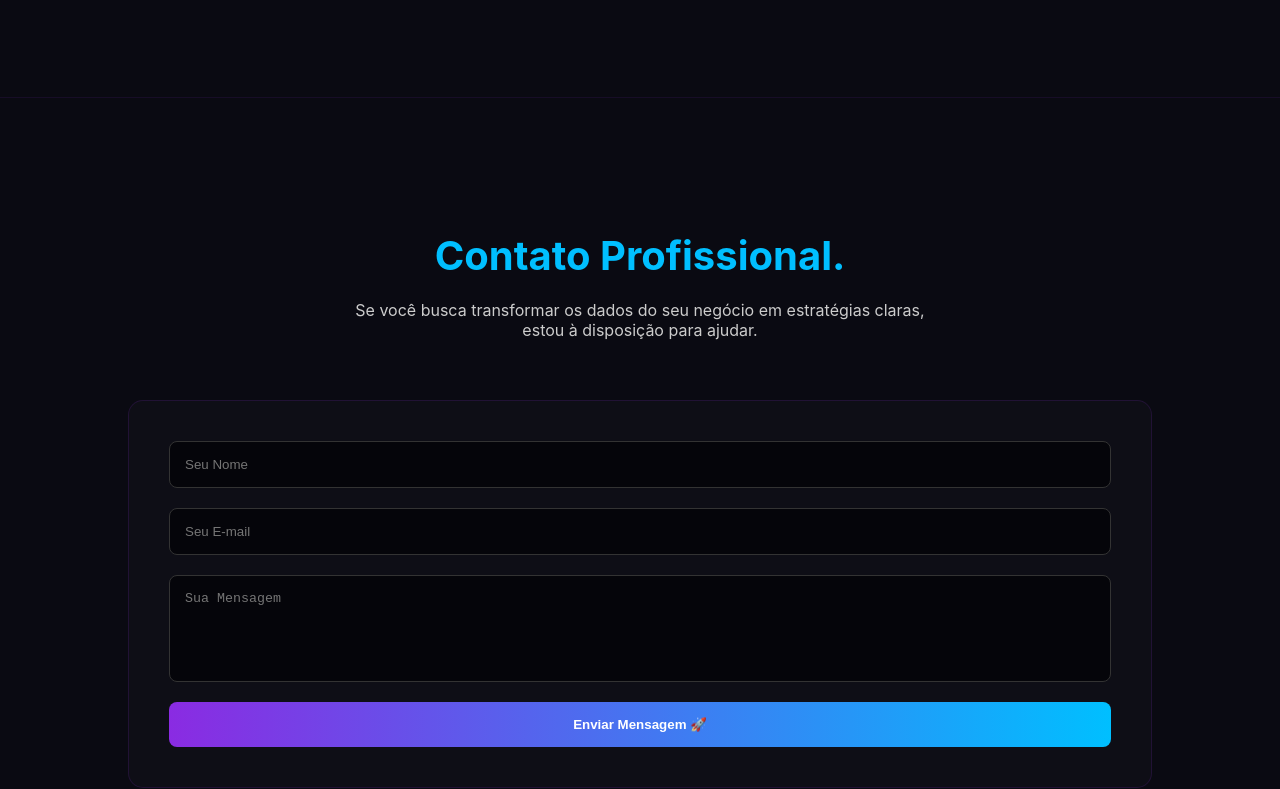
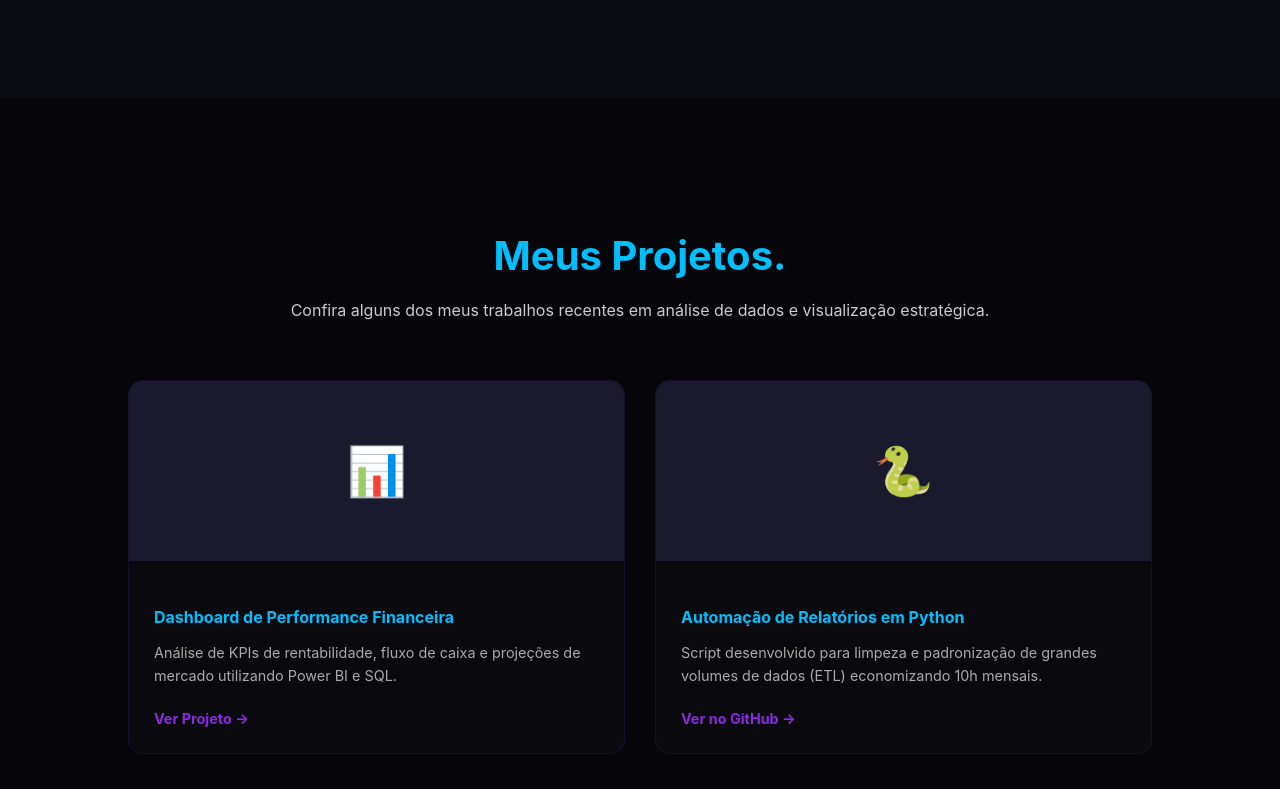
Before and after one commit to avitoriazz/portfolio-vitoria, a plain HTML site: page index.html in a window 1280 px wide. Shown: the part 1470-2259 px from the top of the page. Drawn offline with Linux system fonts and the light colour scheme.

Commit message:
Update index.html

```diff
--- a/index.html
+++ b/index.html
@@ -3,7 +3,7 @@
 <head>
     <meta charset="UTF-8">
     <meta name="viewport" content="width=device-width, initial-scale=1.0">
-    <title>Vitória Oliveira | Analista de Dados Autônoma</title>
+    <title>Vitória Oliveira | Analista de Dados</title>
     <style>
         /* Estilos Globais */
         body {
@@ -97,6 +97,18 @@
         .skill-card h4 { color: #00bfff; margin-bottom: 15px; font-size: 1.2rem; margin-top: 0; }
         .skill-card ul { color: #aaa; list-style: none; padding: 0; line-height: 1.8; font-size: 0.95rem; margin: 0; }
 
+        /* Estilo para os Cards de Projetos */
+        .project-card {
+            background: rgba(255, 255, 255, 0.02);
+            border-radius: 15px;
+            border: 1px solid rgba(138, 43, 226, 0.15);
+            overflow: hidden;
+            text-align: left;
+            transition: 0.3s;
+        }
+        .project-card:hover { transform: translateY(-10px); border-color: #00bfff; }
+        .project-img-placeholder { background: #1a1a2e; height: 180px; display: flex; justify-content: center; align-items: center; font-size: 3rem; }
+
         @media (max-width: 900px) {
             .hero { flex-direction: column-reverse; text-align: center; padding-top: 100px; height: auto; padding-bottom: 50px; }
             .hero-img { width: 250px; height: 250px; }
@@ -186,24 +198,50 @@
         </div>
     </section>
 
+    <section id="projetos" style="padding: 100px 10%; background-color: #05050a; text-align: center; border-top: 1px solid rgba(138, 43, 226, 0.1);">
+        <h2 style="font-size: 2.5rem; color: #00bfff; margin-bottom: 20px;">Meus Projetos<span>.</span></h2>
+        <p style="color: #ccc; margin-bottom: 60px;">Confira alguns dos meus trabalhos recentes em análise de dados e visualização estratégica.</p>
+
+        <div style="display: grid; grid-template-columns: repeat(auto-fit, minmax(300px, 1fr)); gap: 30px; justify-content: center;">
+
+            <div class="project-card">
+                <div class="project-img-placeholder">📊</div>
+                <div style="padding: 25px;">
+                    <h4 style="color: #00bfff; margin-bottom: 10px;">Dashboard de Performance Financeira</h4>
+                    <p style="color: #aaa; font-size: 0.9rem; line-height: 1.6; margin-bottom: 20px;">Análise de KPIs de rentabilidade, fluxo de caixa e projeções de mercado utilizando Power BI e SQL.</p>
+                    <a href="https://github.com/avitoriazz" target="_blank" style="color: #8a2be2; text-decoration: none; font-weight: bold; font-size: 0.9rem;">Ver Projeto →</a>
+                </div>
+            </div>
+
+            <div class="project-card">
+                <div class="project-img-placeholder">🐍</div>
+                <div style="padding: 25px;">
+                    <h4 style="color: #00bfff; margin-bottom: 10px;">Automação de Relatórios em Python</h4>
+                    <p style="color: #aaa; font-size: 0.9rem; line-height: 1.6; margin-bottom: 20px;">Script desenvolvido para limpeza e padronização de grandes volumes de dados (ETL) economizando 10h mensais.</p>
+                    <a href="https://github.com/avitoriazz" target="_blank" style="color: #8a2be2; text-decoration: none; font-weight: bold; font-size: 0.9rem;">Ver no GitHub →</a>
+                </div>
+            </div>
+
+        </div>
+    </section>
+
     <section id="contato" style="padding: 100px 10%; background-color: #0a0a12; border-top: 1px solid rgba(138, 43, 226, 0.1);">
         <div style="text-align: center; margin-bottom: 60px;">
             <h2 style="font-size: 2.5rem; color: #00bfff; margin-bottom: 20px;">Contato Profissional<span>.</span></h2>
-            <p style="color: #ccc; max-width: 600px; margin: 0 auto;">Se você busca transformar os dados do seu negócio em estratégias claras, estou à disposição para ajudar.</p>
+            <p style="color: #ccc; max-width: 600px; margin: 0 auto;">Estou à disposição para colaborar em projetos de análise de dados e inteligência de negócio.</p>
         </div>
 
         <div style="display: flex; gap: 50px; flex-wrap: wrap; justify-content: center;">
             <div style="flex: 1; min-width: 320px; background: rgba(255, 255, 255, 0.02); padding: 40px; border-radius: 15px; border: 1px solid rgba(138, 43, 226, 0.15);">
-
                 <form action="https://formspree.io/f/xykyklnq" method="POST" style="display: flex; flex-direction: column; gap: 20px;">
                     <input type="text" name="name" placeholder="Seu Nome" required style="background: #05050a; border: 1px solid #333; padding: 15px; border-radius: 8px; color: white; outline: none;">
                     <input type="email" name="email" placeholder="Seu E-mail" required style="background: #05050a; border: 1px solid #333; padding: 15px; border-radius: 8px; color: white; outline: none;">
                     <textarea name="message" placeholder="Sua Mensagem" rows="5" required style="background: #05050a; border: 1px solid #333; padding: 15px; border-radius: 8px; color: white; outline: none; resize: none;"></textarea>
                     <button type="submit" style="background: linear-gradient(90deg, #8a2be2, #00bfff); color: white; border: none; padding: 15px; border-radius: 8px; font-weight: bold; cursor: pointer; transition: 0.3s;">Enviar Mensagem 🚀</button>
                 </form>
-
             </div>
         </div>
     </section>
+
 </body>
 </html>
```
Lines whose indentation alone changed are shown as unchanged.
